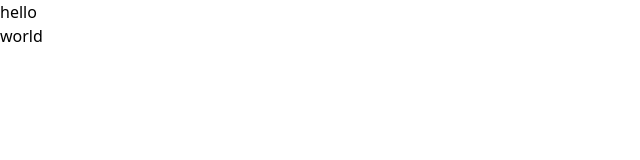
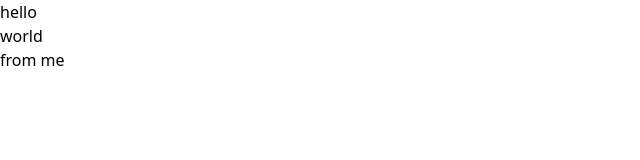
Before and after one commit to Assas1ndarknesss/Empty, a website: page src/index.html in a window 1280 px wide. Shown: the full height of the page, 0-640 px from the left. Drawn offline with Linux system fonts and the light colour scheme.

Commit message:
Text added by branch

```diff
--- a/src/index.html
+++ b/src/index.html
@@ -9,5 +9,6 @@
 <body>
     <h1>hello</h1>
     <h1>world</h1>
+    <p>from me</p>
 </body>
 </html>
```
